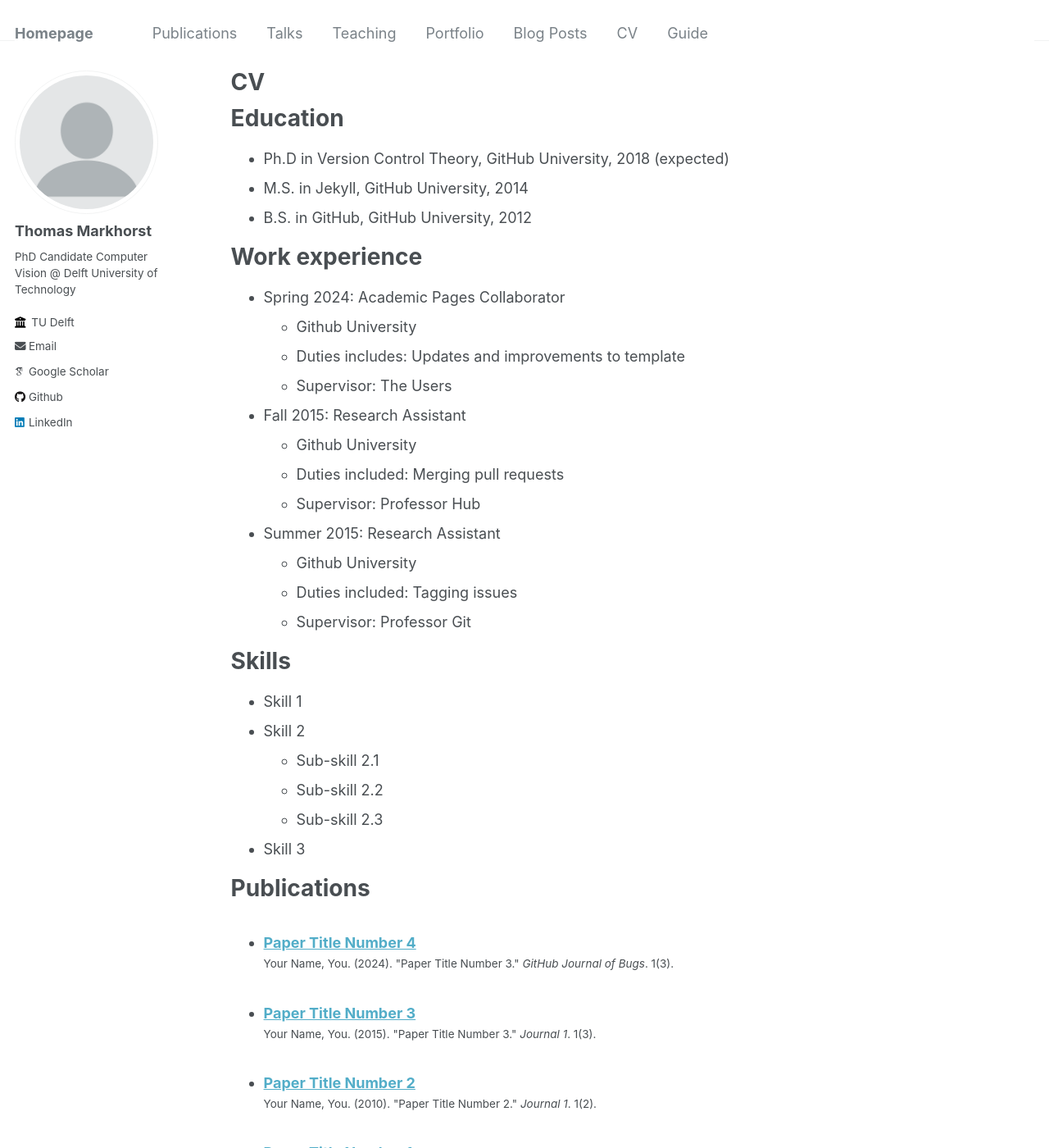
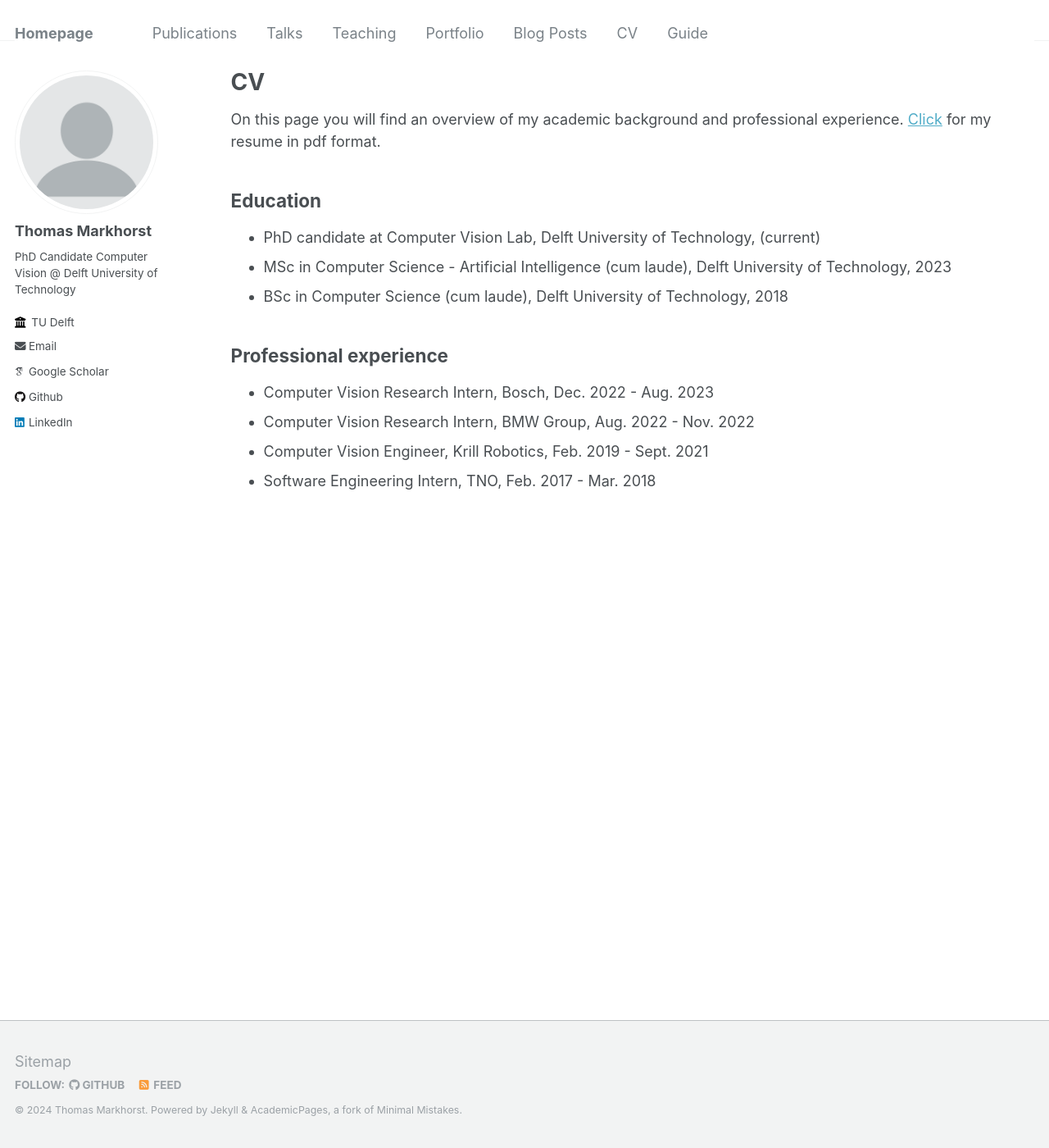
Before and after one commit to Thomas-Markhorst/thomas-markhorst.github.io, a Jekyll site: the page built from _pages/cv.md, in a window 1280 px wide and 1400 px high. Shown: the whole window at 82% size. Built offline with Jekyll 4.4.1, drawn with Linux system fonts in a browser that asks for light colours; some web fonts are replaced; some of the changed text lies outside the part shown.

Commit message:
Update cv.md

```diff
--- a/_pages/cv.md
+++ b/_pages/cv.md
@@ -9,56 +9,15 @@ redirect_from:
 
 {% include base_path %}
 
-Education
-======
-* Ph.D in Version Control Theory, GitHub University, 2018 (expected)
-* M.S. in Jekyll, GitHub University, 2014
-* B.S. in GitHub, GitHub University, 2012
+On this page you will find an overview of my academic background and professional experience. [Click](https://drive.google.com/file/d/1we-y3MNwgj8yWl6toP_oZTpGoHlCJq-F/view?usp=share_link){:target="_blank"} for my resume in pdf format.
 
-Work experience
-======
-* Spring 2024: Academic Pages Collaborator
-  * Github University
-  * Duties includes: Updates and improvements to template
-  * Supervisor: The Users
+## Education
+* PhD candidate at Computer Vision Lab, Delft University of Technology, (current)
+* MSc in Computer Science - Artificial Intelligence (cum laude), Delft University of Technology, 2023
+* BSc in Computer Science (cum laude), Delft University of Technology, 2018
 
-* Fall 2015: Research Assistant
-  * Github University
-  * Duties included: Merging pull requests
-  * Supervisor: Professor Hub
-
-* Summer 2015: Research Assistant
-  * Github University
-  * Duties included: Tagging issues
-  * Supervisor: Professor Git
-
-Skills
-======
-* Skill 1
-* Skill 2
-  * Sub-skill 2.1
-  * Sub-skill 2.2
-  * Sub-skill 2.3
-* Skill 3
-
-Publications
-======
-  <ul>{% for post in site.publications reversed %}
-    {% include archive-single-cv.html %}
-  {% endfor %}</ul>
-
-Talks
-======
-  <ul>{% for post in site.talks reversed %}
-    {% include archive-single-talk-cv.html  %}
-  {% endfor %}</ul>
-
-Teaching
-======
-  <ul>{% for post in site.teaching reversed %}
-    {% include archive-single-cv.html %}
-  {% endfor %}</ul>
-
-Service and leadership
-======
-* Currently signed in to 43 different slack teams
+## Professional experience
+* Computer Vision Research Intern, Bosch, Dec. 2022 - Aug. 2023
+* Computer Vision Research Intern, BMW Group, Aug. 2022 - Nov. 2022
+* Computer Vision Engineer, Krill Robotics, Feb. 2019 - Sept. 2021
+* Software Engineering Intern, TNO, Feb. 2017 - Mar. 2018
```
